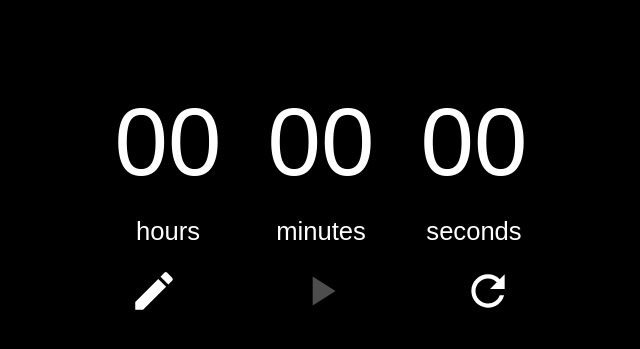
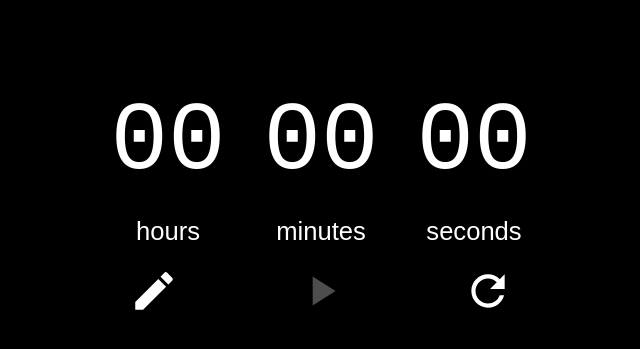
Before and after one commit to radek-drw/Countdown, a plain HTML site: page index.html in a window 1280 px wide. Shown: the part 77-426 px from the top of the page, without its empty margins (319-959 px from the left). Drawn offline with Linux system fonts and the light colour scheme; a web font is replaced by a local one.

Commit message:
Update style.css

```diff
--- a/style.css
+++ b/style.css
@@ -42,7 +42,7 @@ body {
   width: 150px;
   height: 150px;
   border: none;
-  font-family: inherit;
+  font-family: "Roboto Mono", monospace;
   color: inherit;
   background-color: transparent;
   font-size: 6rem;
```
